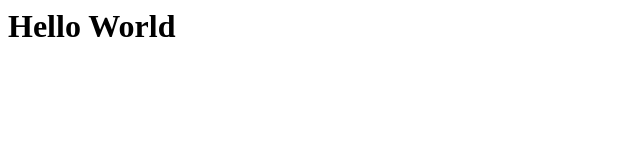
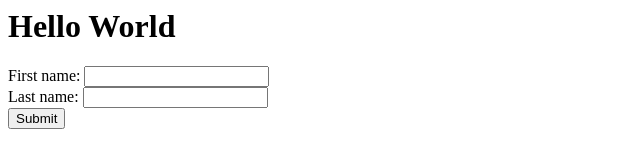
Before and after one commit to norakeavney/DRQL5, a website: page index.html in a window 1280 px wide. Shown: the whole page, without its empty margins (0-640 px from the left). Drawn offline with Linux system fonts and the light colour scheme.

Commit message:
GET form submission

```diff
--- a/index.html
+++ b/index.html
@@ -1,5 +1,11 @@
 <html>
 <body>
     <h1>Hello World</h1>
+
+    <form action="/name" method="GET">
+        First name: <input type="text" name="firstname"><br>
+        Last name: <input type="text" name="lastname"><br>
+        <input type="submit" value="Submit">
+    </form>
 </body>
 </html>
```
Also changed, not shown: server.js (+8 -0 lines).
